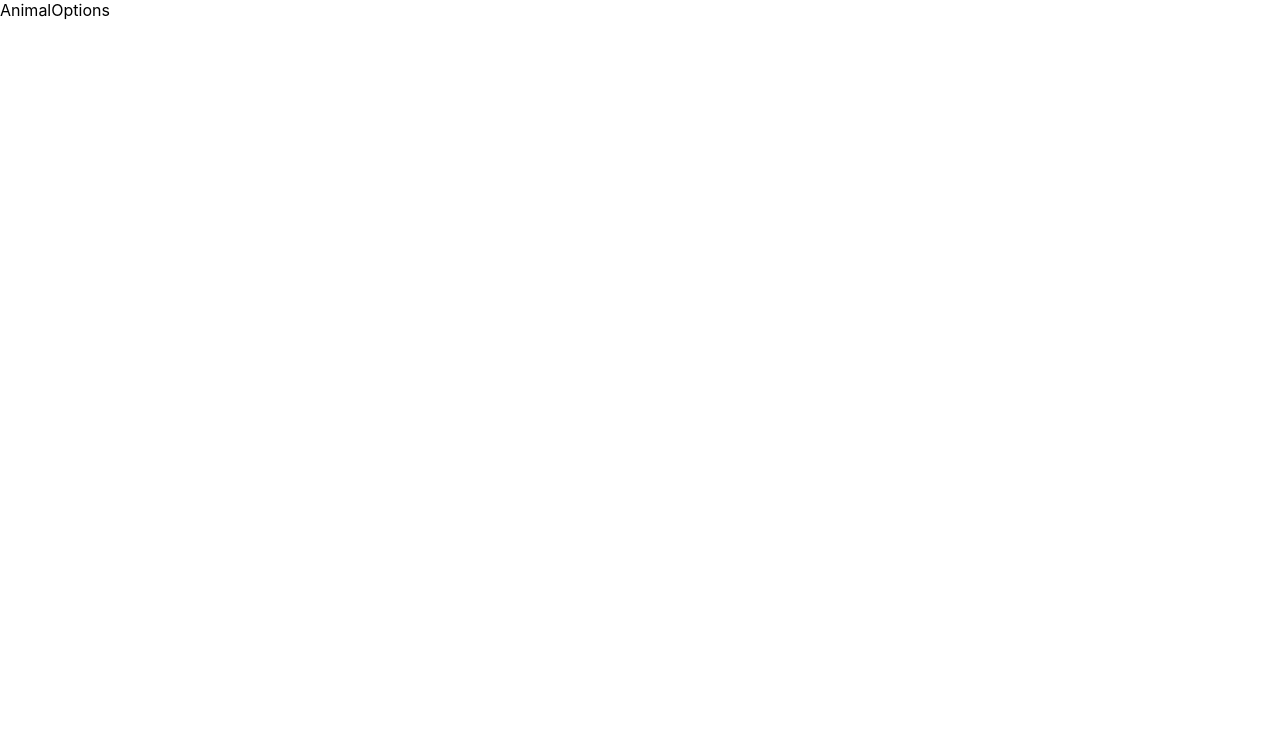
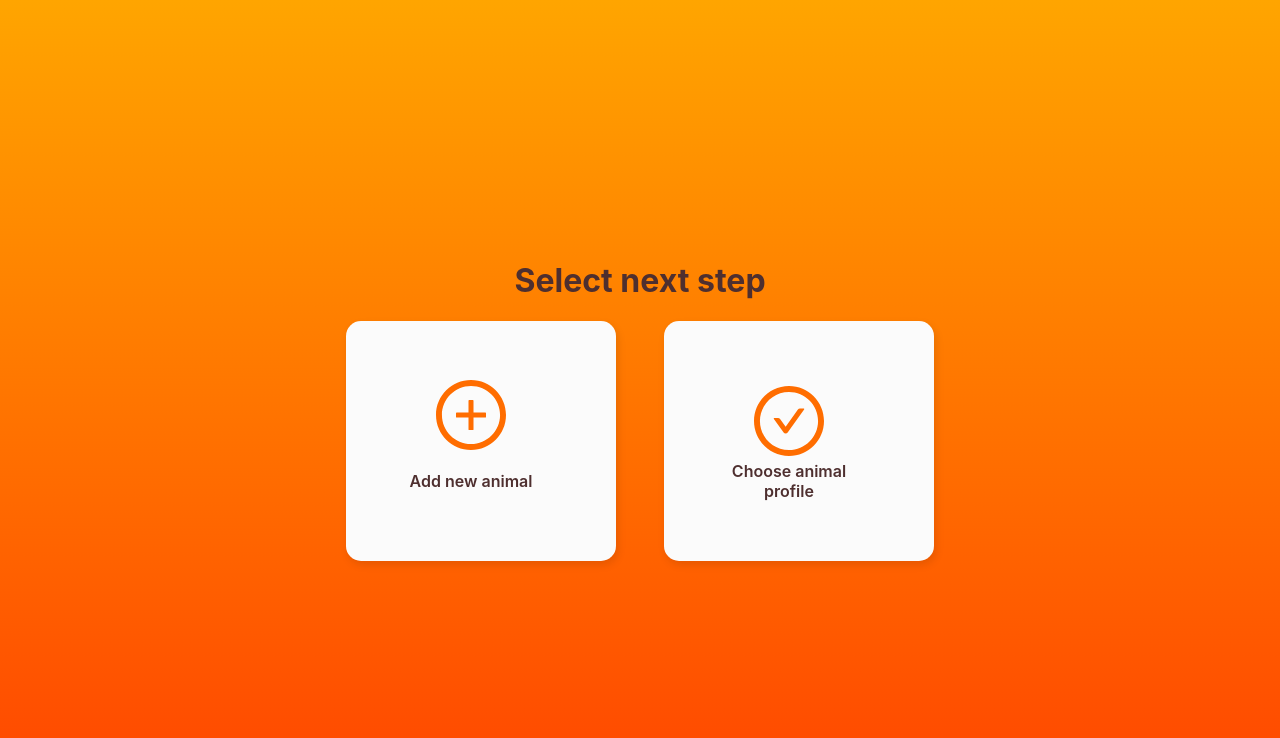
Before and after one commit to coni-code/PetBoxApp, a React (Create React App) app in the folder client/: page /animal-options in a window 1280 px wide. Shown: the top 738 px of the page. Built offline with nearby package versions, Linux system fonts and the light colour scheme.

Commit message:
Add option view and prepare full routing

```diff
--- a/client/src/App.js
+++ b/client/src/App.js
@@ -5,6 +5,7 @@ import LoginPage from './pages/LoginPage';
 import './assets/styles/app.css';
 import HomePage from './pages/HomePage';
 import AnimalOptionChoose from './pages/AnimalOptionChoose';
+import AnimalProfilesPage from './pages/AnimalProfilesPage';
 
 function App() {
   return (
@@ -14,6 +15,7 @@ function App() {
               <Route path="/" element={<LoginPage/>} />
               <Route path="/animal-form" element={<AnimalConfigPage />} />
               <Route path="/animal-options" element={<AnimalOptionChoose />} />
+              <Route path="/animal-profile" element={<AnimalProfilesPage />} />
               <Route path="/home" element={<HomePage />} />
             </Routes>
       </Router>
--- /dev/null
+++ b/client/src/assets/styles/animalOptions.css
@@ -0,0 +1,43 @@
+.option-container {
+    display: flex;
+    background: var(--primary-background-gradient);
+    text-align: center;
+    min-height: 100vh;
+    align-items: center;
+    justify-content: center;
+    flex-direction: column;
+}
+
+.option-header {
+    color: var(--brown-font-color);
+}
+
+.ranges {
+    display: flex;
+    flex-direction: row;
+    gap: 3rem;
+}
+
+.div-range {
+    height: 30vh;
+    width: 20vh;
+    background-color: #FBFBFB;
+    border-radius: 15px;
+    padding: 0 65px 0 45px;
+    box-shadow: 2px 4px 8px rgba(0,0,0,0.1);
+    display: flex;
+    flex-direction: column;
+    justify-content: center;
+    align-items: center;
+}
+
+.option-desc {
+    font-weight: 600;
+    color: var(--brown-font-color);
+}
+
+.option-circle:hover {
+    cursor: pointer;
+    opacity: 0.9;
+    border-radius: 50%;
+}
--- a/client/src/components/AnimalOptions/AnimalOptions.jsx
+++ b/client/src/components/AnimalOptions/AnimalOptions.jsx
@@ -1,8 +1,30 @@
 import React from 'react'
+import '../../assets/styles/animalOptions.css';
+import { AiOutlinePlusCircle, AiOutlineCheckCircle } from 'react-icons/ai';
+import { useNavigate } from 'react-router-dom';
 
 const AnimalOptions = () => {
+
+  const navigate = useNavigate();
+
+  const handleClickAdd = () => {
+      navigate('/animal-form');
+  }
+
   return (
-    <div>AnimalOptions</div>
+    <div className='option-container'>
+        <h1 className='option-header'>Select next step</h1>
+        <div className='ranges'>
+          <div className='div-range'>
+              <AiOutlinePlusCircle size={80} color='#FF6D00' className='option-circle' onClick={handleClickAdd}/>
+              <p className='option-desc'>Add new animal</p>
+          </div>
+          <div className='div-range'>
+              <AiOutlineCheckCircle size={80} color='#FF6D00' className='option-circle'/>
+              <span className='option-desc'>Choose animal profile</span>
+          </div>
+        </div>
+    </div>
   )
 }
 
--- /dev/null
+++ b/client/src/components/AnimalProfiles/AnimalProfiles.jsx
@@ -0,0 +1,9 @@
+import React from 'react'
+
+const AnimalProfiles = () => {
+  return (
+    <div>AnimalProfiles</div>
+  )
+}
+
+export default AnimalProfiles
--- /dev/null
+++ b/client/src/pages/AnimalProfilesPage.jsx
@@ -0,0 +1,10 @@
+import React from 'react'
+import AnimalProfiles from '../components/AnimalProfiles/AnimalProfiles'
+
+const AnimalProfilesPage = () => {
+  return (
+    <AnimalProfiles/>
+  )
+}
+
+export default AnimalProfilesPage
```
